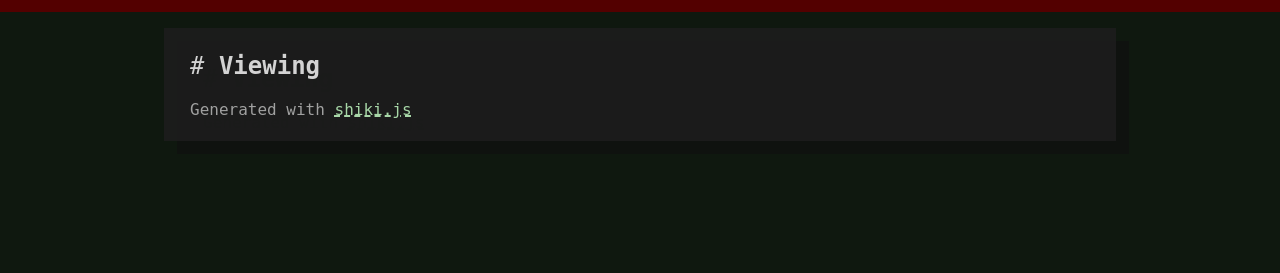
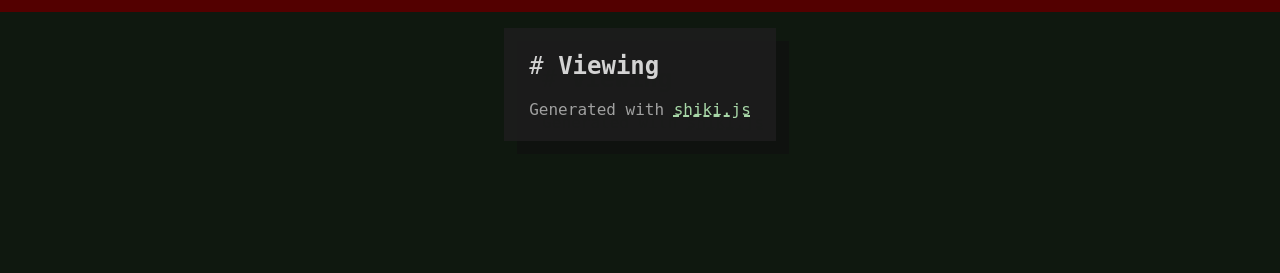
Before and after one commit to LeoCx1000/leo.might-be.gay, a Python web app: template templates/code.html in a window 1280 px wide. Shown: the part 79-352 px from the top of the page. Run offline with Jinja, Linux system fonts and the light colour scheme; the template is opened without the code that fills it, so the values that code supplies are empty.

Commit message:
Stylistic changes to code css

```diff
--- a/static/styles/code.css
+++ b/static/styles/code.css
@@ -29,7 +29,8 @@ body {
 
     /* box-shadow: 1rem 1rem 0px rgba(20, 20, 20, 0.95); */
     filter: drop-shadow(1rem 1rem 0px rgba(15, 15, 15, 0.80));
-    max-width: var(--main-width);
+    max-width: fit-content;
+
     margin: 1em auto 2em;
     color: var(--font-color);
 }
@@ -74,7 +75,7 @@ h2::before {
 code {
     display: block;
     box-sizing: content-box;
-    padding: 5px;
+    padding: 10px;
     overflow: scroll;
     counter-reset: step;
     counter-increment: step 0;
```
